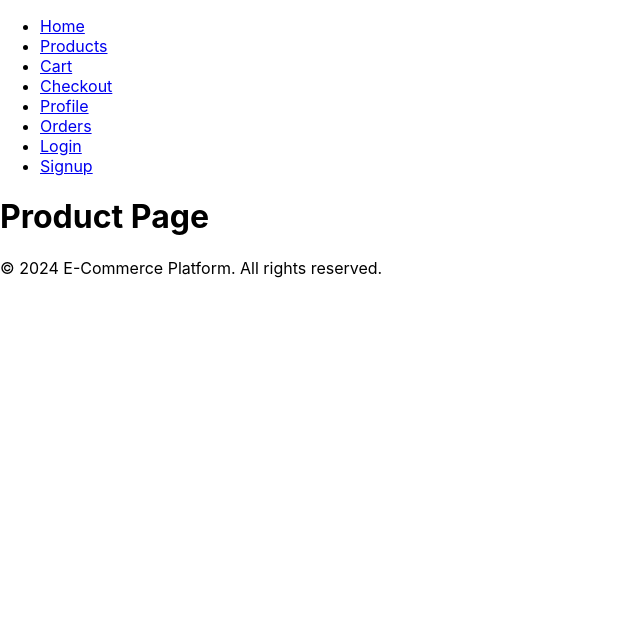
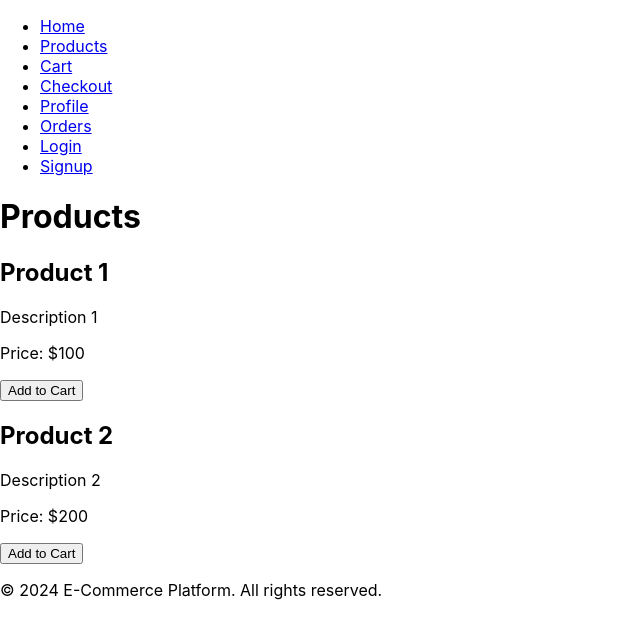
Before and after one commit to shukri2022/ecommerce-app, a React (Create React App) app: page /products in a window 1280 px wide. Shown: the top 638 px of the page, without its empty margins (0-640 px from the left). Built offline with nearby package versions, Linux system fonts and the light colour scheme; data requests are answered from the project's data file.

Commit message:
Implemented the fucntionality for fetching of the products and displaying them

```diff
--- a/src/pages/ProductPage.js
+++ b/src/pages/ProductPage.js
@@ -1,10 +1,31 @@
-import React from 'react';
+// src/pages/ProductPage.js
+import React, { useState, useEffect } from 'react';
+import axios from 'axios';
+import { useCart } from '../context/CartContext'; // Import useCart
 
 const ProductPage = () => {
+  const [products, setProducts] = useState([]);
+  const { addToCart } = useCart(); // Get addToCart function from CartContext
+
+  useEffect(() => {
+    axios.get('http://localhost:5000/products')
+      .then((response) => setProducts(response.data))
+      .catch((error) => console.error('Error fetching products:', error));
+  }, []);
+
   return (
     <div>
-      <h1>Product Page</h1>
-      {/* Add product details here */}
+      <h1>Products</h1>
+      <div className="product-list">
+        {products.map((product) => (
+          <div key={product.id} className="product-item">
+            <h2>{product.name}</h2>
+            <p>{product.description}</p>
+            <p>Price: ${product.price}</p>
+            <button onClick={() => addToCart(product)}>Add to Cart</button> {/* Add to Cart functionality */}
+          </div>
+        ))}
+      </div>
     </div>
   );
 };
```
